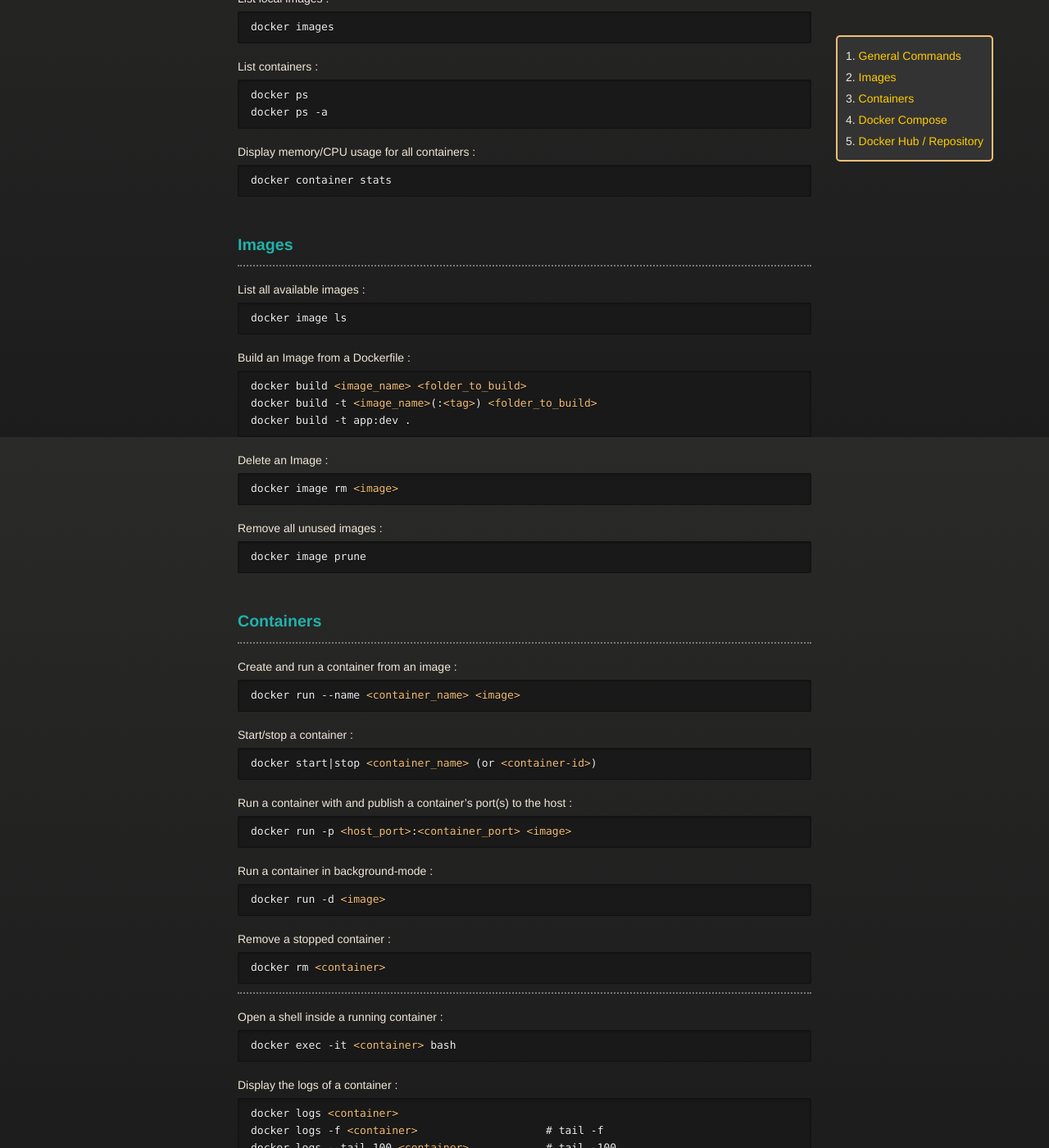
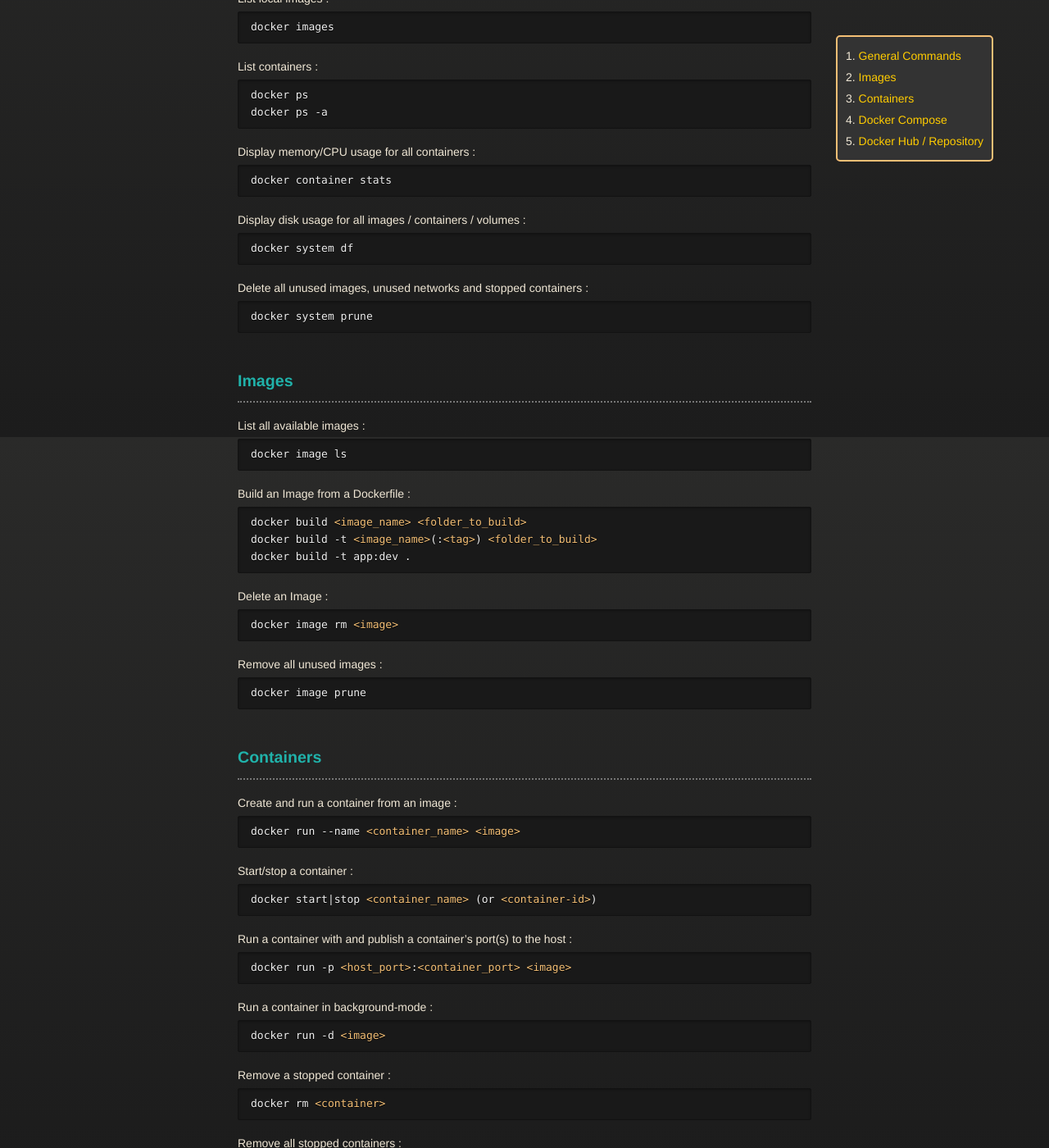
Before and after one commit to vincent-clipet/cheatsheets, a Jekyll site: the page built from markdown/docker.md, in a window 1280 px wide and 1400 px high, scrolled down 367 px. Shown: the whole window at 82% size. Built offline with Jekyll 4.4.1, drawn with Linux system fonts in a browser that asks for light colours; our own code applies the rules of GitHub Pages for plain Markdown files; some of the changed text lies outside the part shown.

Commit message:
feat(docker): Added several 'prune' / disk usage commands

````diff
--- a/markdown/docker.md
+++ b/markdown/docker.md
@@ -39,6 +39,16 @@
 Display memory/CPU usage for all containers :
 ```md
 docker container stats
+```
+
+Display disk usage for all images / containers / volumes :
+```md
+docker system df
+```
+
+Delete all unused images, unused networks and stopped containers :
+```md
+docker system prune
 ```
 
 
@@ -106,6 +116,11 @@
 Remove a stopped container :
 ```md
 docker rm <container>
+```
+
+Remove all stopped containers :
+```md
+docker container prune
 ```
 
 <hr>
````
